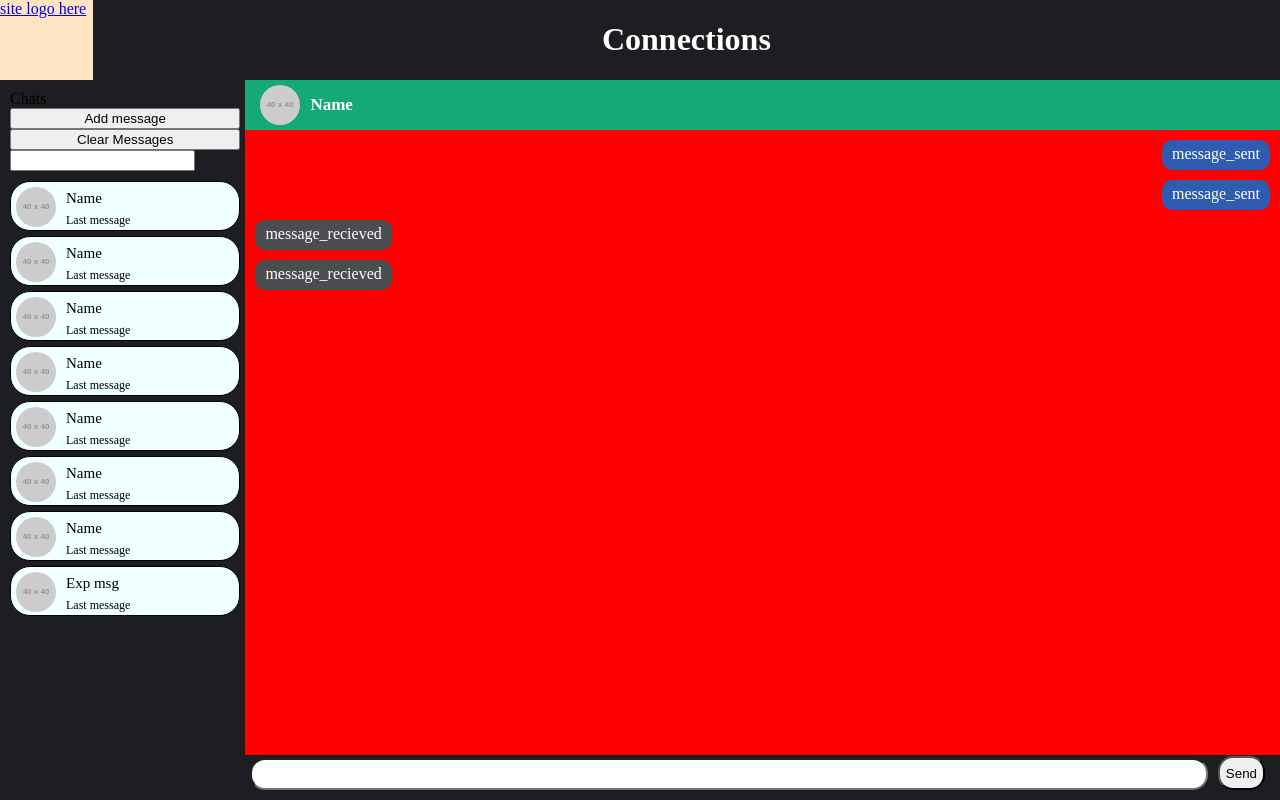
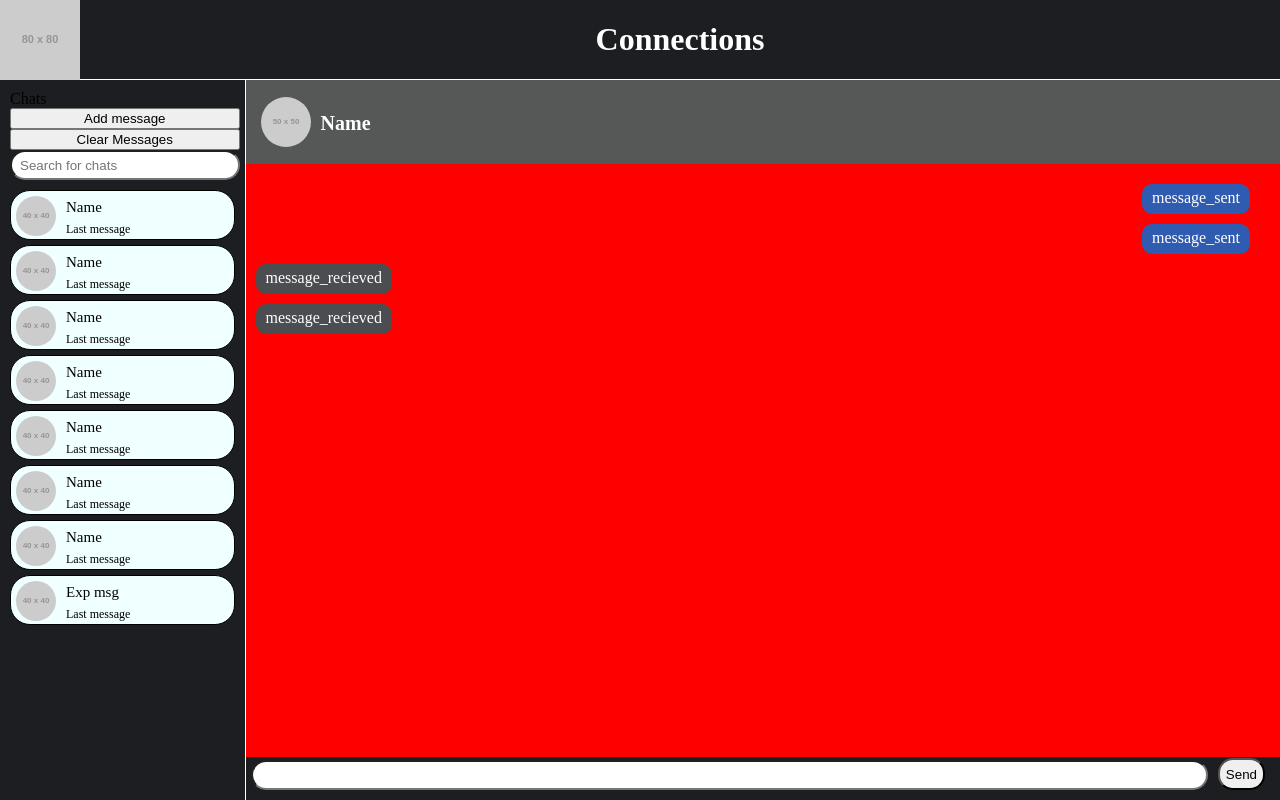
Before and after one commit to danish064/connectionsApp, a website built with Vite: page inbox.html in a window 1280 px wide. Built offline with nearby package versions, Linux system fonts and the light colour scheme; placeholder pictures from the web are drawn by us.

Commit message:
minor inbox UI fixes

```diff
--- a/inbox.html
+++ b/inbox.html
@@ -16,7 +16,7 @@
     <div id="body_wrapper">
         <div id="navbar">
             <div id="navbar_logo">
-                <a href="inbox.html/#">site logo here</a>
+                <a href="inbox.html/#"><img src="https://via.placeholder.com/80" alt=""></a>
             </div>
             <div id="navbar_wrapper">
                 <h1>Connections</h1>
@@ -30,7 +30,7 @@
                 <button id="clearMsgBtn">Clear Messages</button>
                 <div id="search_bar">
                     <label for=" "></label>
-                    <input type="text">
+                    <input type="text" placeholder="Search for chats">
                 </div>
                 <div id="chats_wrapper">
                     <div class="chat">
@@ -95,7 +95,7 @@
             </div>
             <div id="chatbox_wrapper">
                 <div id="chatbox_header">
-                    <img src="https://via.placeholder.com/40" class="chat_img" alt="" width="40" height="40">
+                    <img src="https://via.placeholder.com/50" class="chat_img" alt="" width="50" height="50">
                     <div id="chatbox_header_name">Name</div>
                 </div>
                 <div id="chatbox_chat">
@@ -124,7 +124,7 @@
                     <!-- <div id="chatbox_input">
                     </div> -->
                     <input type="text">
-                    <button>Send</button>
+                    <button id="sendMsgBtn">Send</button>
                 </div>
             </div>
         </div>
--- a/styles/inbox.css
+++ b/styles/inbox.css
@@ -49,10 +49,11 @@ body {
   height: 80px;
   /* border: 1px solid white; */
   /* height: 10vh; */
+  border-bottom: 1px solid white;
 }
 
 #navbar_logo {
-  width: 100px;
+  /* width: 100px; */
   background-color: bisque;
 }
 
@@ -71,17 +72,26 @@ body {
   padding: 10px 5px 0px 10px;
   /* height: 100%; */
   /* margin-bottom: 100px; */
+  border-right: 1px solid white;
 }
 
 #search_bar {
   margin-bottom: 10px;
+  width: 100%;
+}
+#search_bar input{
+  width: 100%;
+  border-radius: 20px;
+  height: 30px;
+  padding: 4px 8px;
 }
 
 #chats_wrapper {
   display: flex;
   flex-direction: column;
   overflow-x: hidden;
-  overflow-y: scroll;
+  overflow-y: auto;
+  padding-right: 5px;
 }
 /* width */
 #chats_wrapper::-webkit-scrollbar {
@@ -158,12 +168,13 @@ body {
   display: flex;
   flex-direction: row;
   align-items: center;
+  height: 100px;
   padding: 5px 5px 5px 15px;
-  background-color: rgb(20, 169, 119);
+  background-color: rgb(86, 87, 87);
 }
 
 #chatbox_header_name {
-  font-size: 17px;
+  font-size: 20px;
   color: white;
   font-weight: 600;
   height: 20px;
@@ -198,7 +209,7 @@ body {
   flex-direction: column;
   overflow-y: auto;
 
-  padding: 10px;
+  padding: 20px 30px 10px 10px;
 }
 .message {
   display: flex;
```
